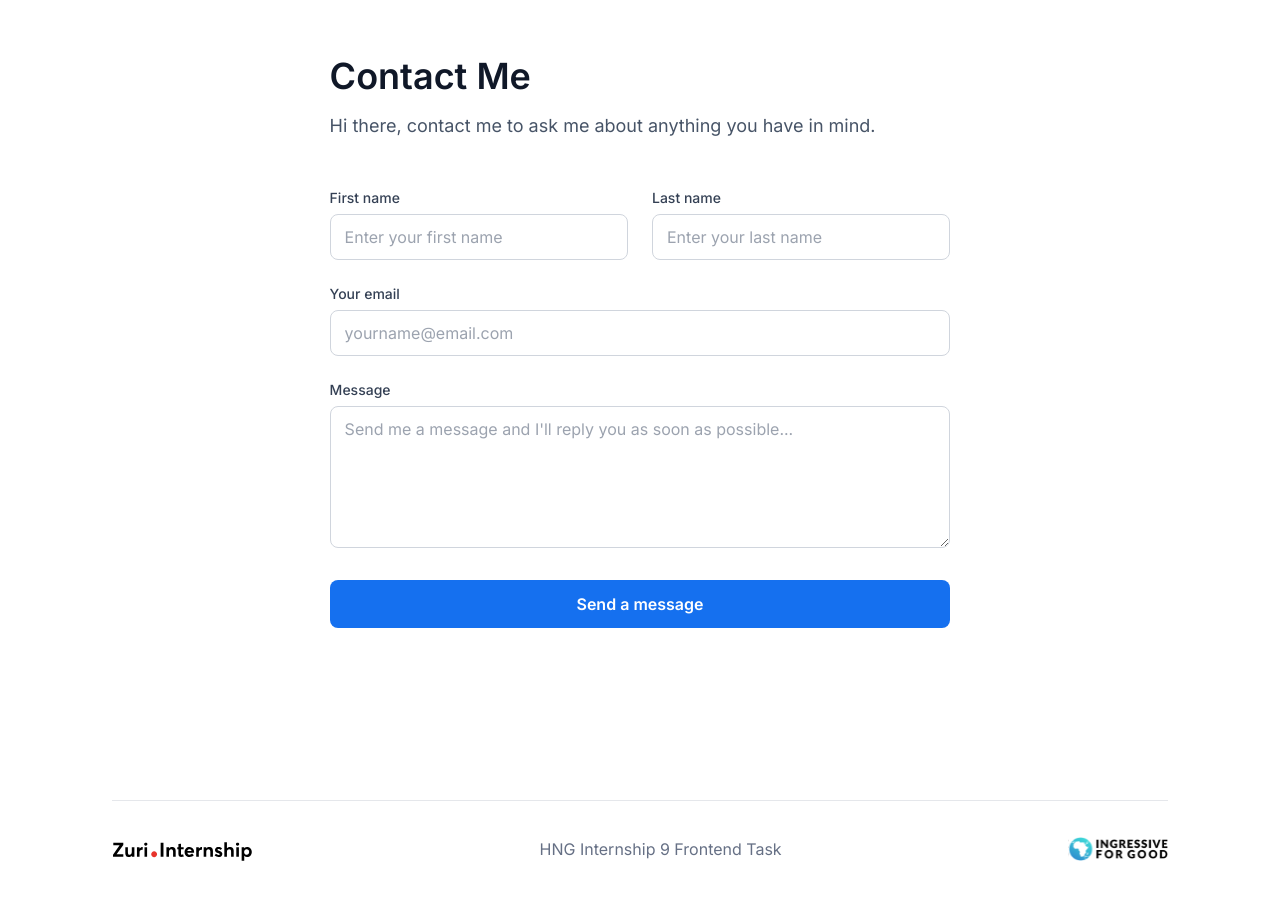
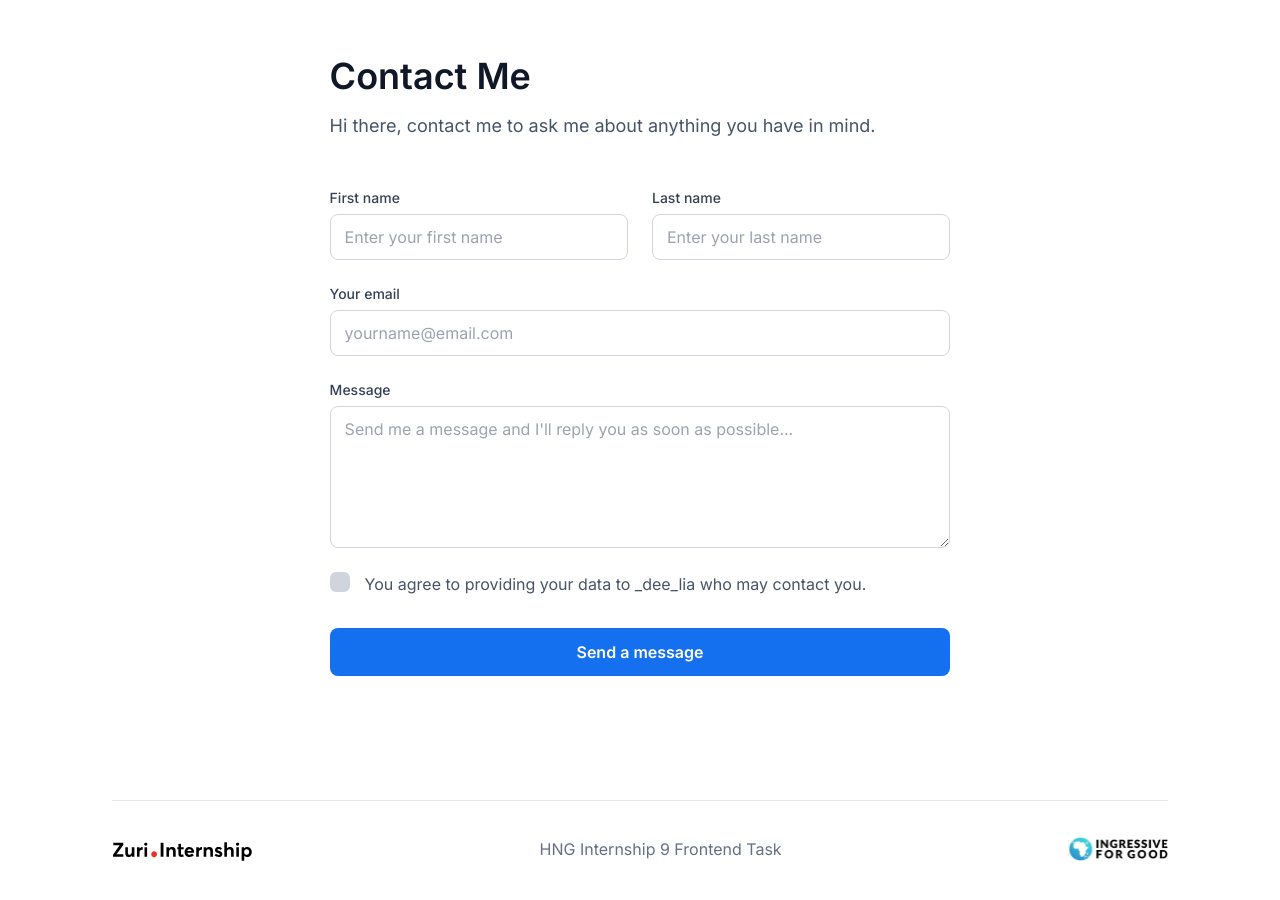
Before and after one commit to Deelyah/HNG-Stage1, a React (Vite) app: page /contact in a window 1280 px wide. Shown: the top 900 px of the page. Built offline with nearby package versions, Linux system fonts and the light colour scheme.

Commit message:
chore: add checkbox component

```diff
--- /dev/null
+++ b/src/components/base-components/BaseCheckbox.css
@@ -0,0 +1,68 @@
+/* Customize the label (the container) */
+.container {
+  display: block;
+  position: relative;
+  padding-left: 35px;
+  margin-bottom: 12px;
+  cursor: pointer;
+  font-size: 16px;
+  -webkit-user-select: none;
+  -moz-user-select: none;
+  -ms-user-select: none;
+  user-select: none;
+}
+
+/* Hide the browser's default checkbox */
+.container input {
+  position: absolute;
+  opacity: 0;
+  cursor: pointer;
+  height: 0;
+  width: 0;
+}
+
+/* Create a custom checkbox */
+.checkmark {
+  position: absolute;
+  top: 0;
+  left: 0;
+  height: 20px;
+  width: 20px;
+  background-color: #d0d5dd;
+}
+
+/* On mouse-over, add a grey background color */
+.container:hover input ~ .checkmark {
+  background-color: #d0d5dd;
+}
+
+/* When the checkbox is checked, add a blue background */
+.container input:checked ~ .checkmark {
+  background-color: #fff;
+  border: 1px solid #1570ef;
+}
+
+/* Create the checkmark/indicator (hidden when not checked) */
+.checkmark:after {
+  content: "";
+  position: absolute;
+  display: none;
+}
+
+/* Show the checkmark when checked */
+.container input:checked ~ .checkmark:after {
+  display: block;
+}
+
+/* Style the checkmark/indicator */
+.container .checkmark:after {
+  left: 7px;
+  top: 3.5px;
+  width: 5px;
+  height: 10px;
+  border: solid #1570ef;
+  border-width: 0 3px 3px 0;
+  -webkit-transform: rotate(45deg);
+  -ms-transform: rotate(45deg);
+  transform: rotate(45deg);
+}
--- a/src/components/base-components/BaseCheckbox.jsx
+++ b/src/components/base-components/BaseCheckbox.jsx
@@ -0,0 +1,14 @@
+import "./BaseCheckbox.css";
+const BaseCheckbox = ({ customLabelStyle, labelText }) => {
+  return (
+    <>
+      <label class={`container ${customLabelStyle}`}>
+        {labelText}
+        <input type="checkbox" />
+        <span class="checkmark rounded-md"></span>
+      </label>
+    </>
+  );
+};
+
+export default BaseCheckbox;
--- a/src/pages/Contact.jsx
+++ b/src/pages/Contact.jsx
@@ -1,9 +1,12 @@
 import BaseButton from "../components/base-components/BaseButton";
+import BaseCheckbox from "../components/base-components/BaseCheckbox";
 
 const Contact = () => {
+  const name = "_dee_lia";
   const handleSubmit = (e) => {
     e.preventDefault();
   };
+
   return (
     <div className="flex w-full justify-center min-h-screen">
       <div className="pt-14 w-full md:w-3/5">
@@ -84,6 +87,11 @@ const Contact = () => {
             ></textarea>
           </div>
 
+          <BaseCheckbox
+            customLabelStyle="text-[#475467]"
+            labelText={`You agree to providing your data to ${name} who may contact you.`}
+          ></BaseCheckbox>
+
           <div className="my-8">
             <BaseButton>Send a message</BaseButton>
           </div>
```
